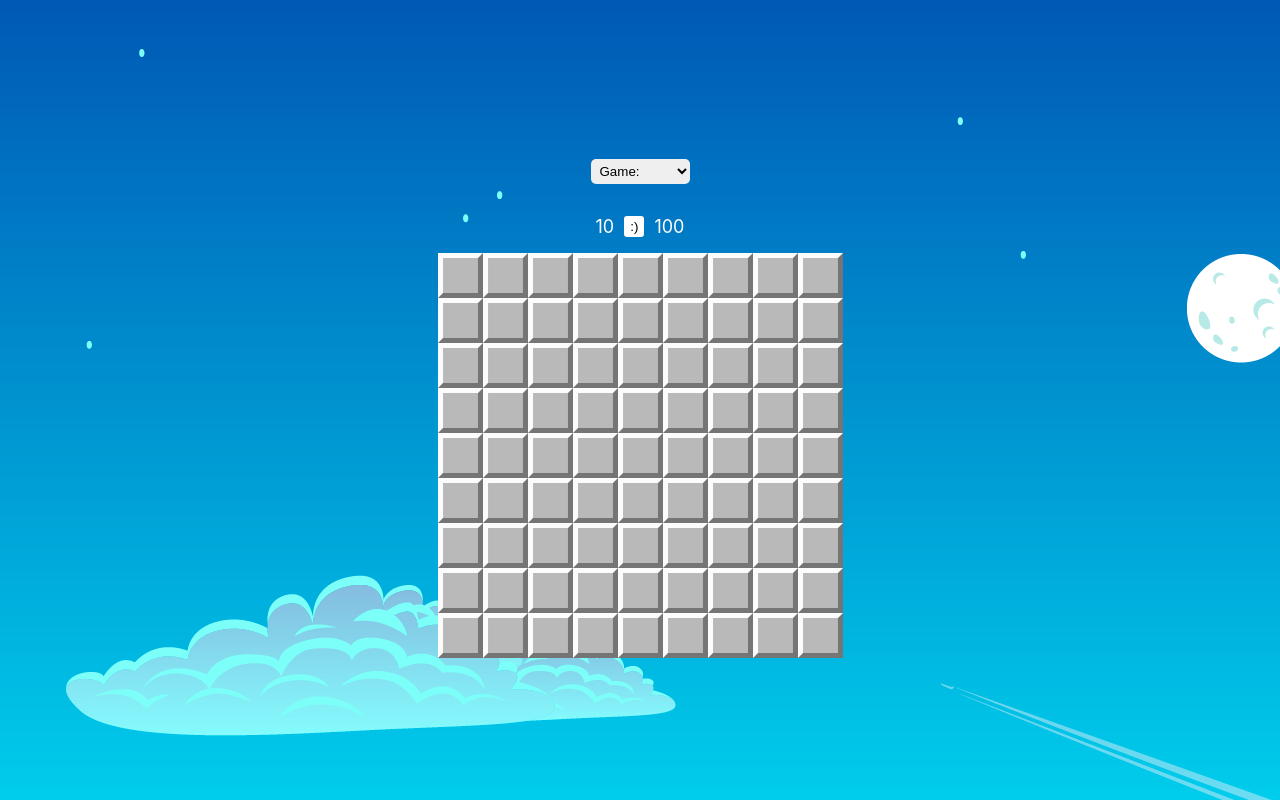
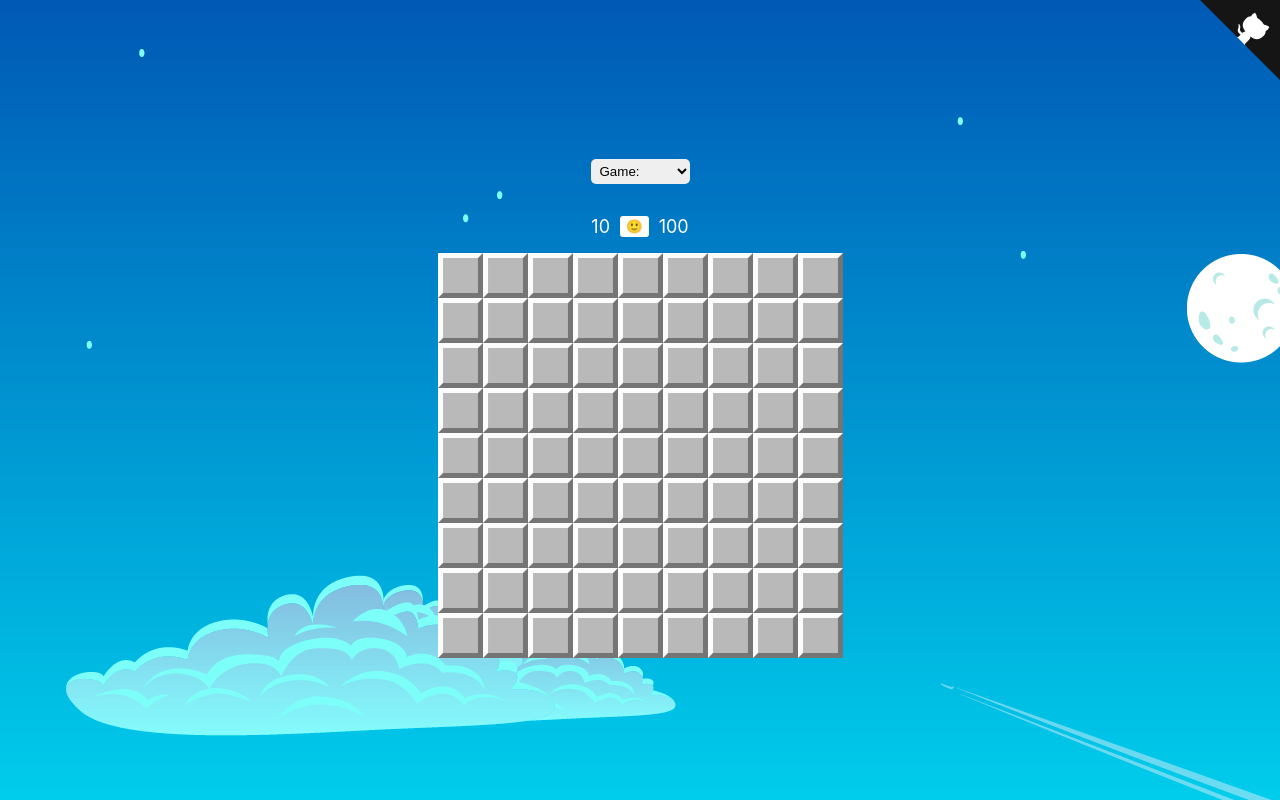
Before and after one commit to piyukore06/minesweeper, a React (Create React App) app: page / in a window 1280 px wide. Built offline with nearby package versions, Linux system fonts and the light colour scheme; a web font is replaced by a local one.

Commit message:
Added link to Github

```diff
--- a/src/App.tsx
+++ b/src/App.tsx
@@ -2,6 +2,7 @@ import React, { useState } from 'react';
 import './App.css';
 import Header from './Components/Header';
 import Menu from './Components/Menu';
+import Octocat from './Components/Octocat';
 import Playground from './Components/Playground';
 import { Games } from './Constants/Game';
 
@@ -10,9 +11,10 @@ GameContext.displayName = 'GameContext';
 
 function App() {
   const [gameType, setGameType] = useState(Games[0]);
-  const [gameState, setGameState] = useState(':)');
+  const [gameState, setGameState] = useState('🙂');
   return (
     <div style={{ backgroundImage: `url(/images/bluemoon.png)` }} className="body">
+      <Octocat />
       <div className="flex-container">
         <Menu onGameChange={setGameType} />
         <Header gameState={gameState} gameType={gameType} onGameChange={setGameType} />
--- /dev/null
+++ b/src/Components/Octocat.css
@@ -0,0 +1,25 @@
+.github-corner:hover .octo-arm {
+  animation: octocat-wave 560ms ease-in-out;
+}
+@keyframes octocat-wave {
+  0%,
+  100% {
+    transform: rotate(0);
+  }
+  20%,
+  60% {
+    transform: rotate(-25deg);
+  }
+  40%,
+  80% {
+    transform: rotate(10deg);
+  }
+}
+@media (max-width: 500px) {
+  .github-corner:hover .octo-arm {
+    animation: none;
+  }
+  .github-corner .octo-arm {
+    animation: octocat-wave 560ms ease-in-out;
+  }
+}
--- /dev/null
+++ b/src/Components/Octocat.tsx
@@ -0,0 +1,14 @@
+import React from 'react';
+import './Octocat.css';
+
+const Octocat = () => (
+  <a href="https://github.com/piyukore06/minesweeper" className="github-corner" aria-label="View source on GitHub">
+    <svg width="80" height="80" viewBox="0 0 250 250" style={{fill: '#151515', color:'#fff', position: 'absolute', top: 0, border: 0, right: 0}} aria-hidden="true">
+      <path d="M0,0 L115,115 L130,115 L142,142 L250,250 L250,0 Z"></path>
+      <path d="M128.3,109.0 C113.8,99.7 119.0,89.6 119.0,89.6 C122.0,82.7 120.5,78.6 120.5,78.6 C119.2,72.0 123.4,76.3 123.4,76.3 C127.3,80.9 125.5,87.3 125.5,87.3 C122.9,97.6 130.6,101.9 134.4,103.2" fill="currentColor" style={{transformOrigin: '130px 106px'}} className="octo-arm"></path>
+      <path d="M115.0,115.0 C114.9,115.1 118.7,116.5 119.8,115.4 L133.7,101.6 C136.9,99.2 139.9,98.4 142.2,98.6 C133.8,88.0 127.5,74.4 143.8,58.0 C148.5,53.4 154.0,51.2 159.7,51.0 C160.3,49.4 163.2,43.6 171.4,40.1 C171.4,40.1 176.1,42.5 178.8,56.2 C183.1,58.6 187.2,61.8 190.9,65.4 C194.5,69.0 197.7,73.2 200.1,77.6 C213.8,80.2 216.3,84.9 216.3,84.9 C212.7,93.1 206.9,96.0 205.4,96.6 C205.1,102.4 203.0,107.8 198.3,112.5 C181.9,128.9 168.3,122.5 157.7,114.1 C157.9,116.9 156.7,120.9 152.7,124.9 L141.0,136.5 C139.8,137.7 141.6,141.9 141.8,141.8 Z" fill="currentColor" className="octo-body"></path>
+    </svg>
+  </a>
+);
+
+export default Octocat;
```
